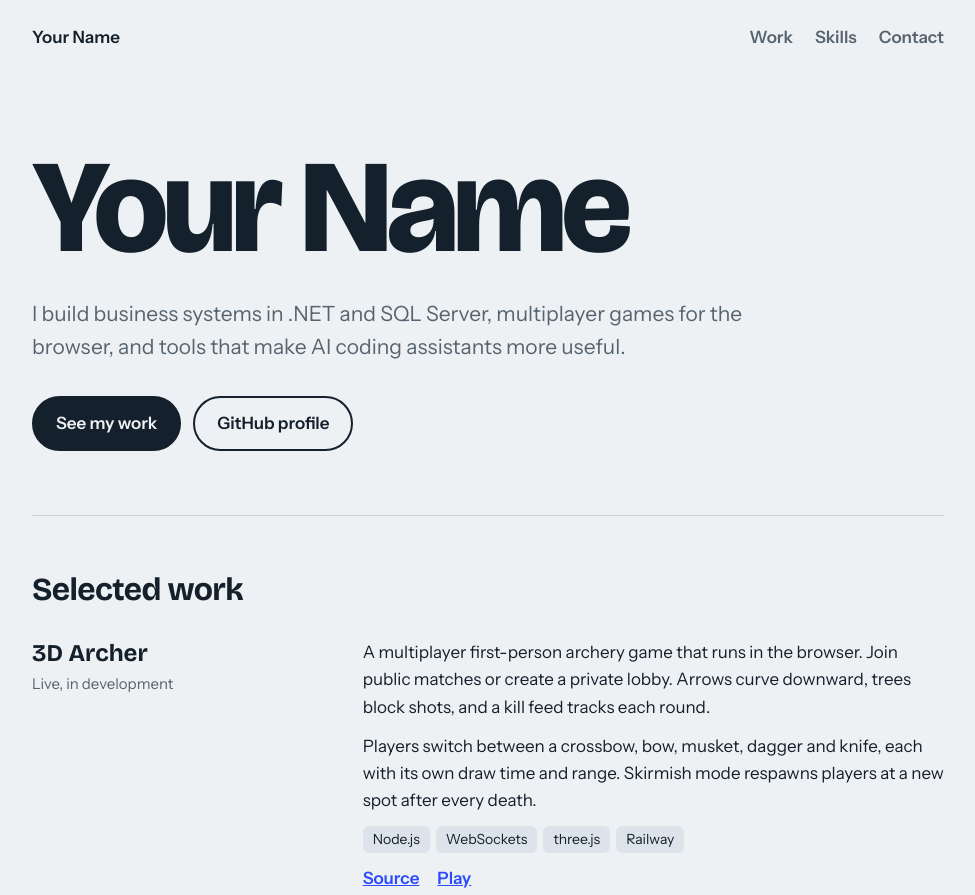
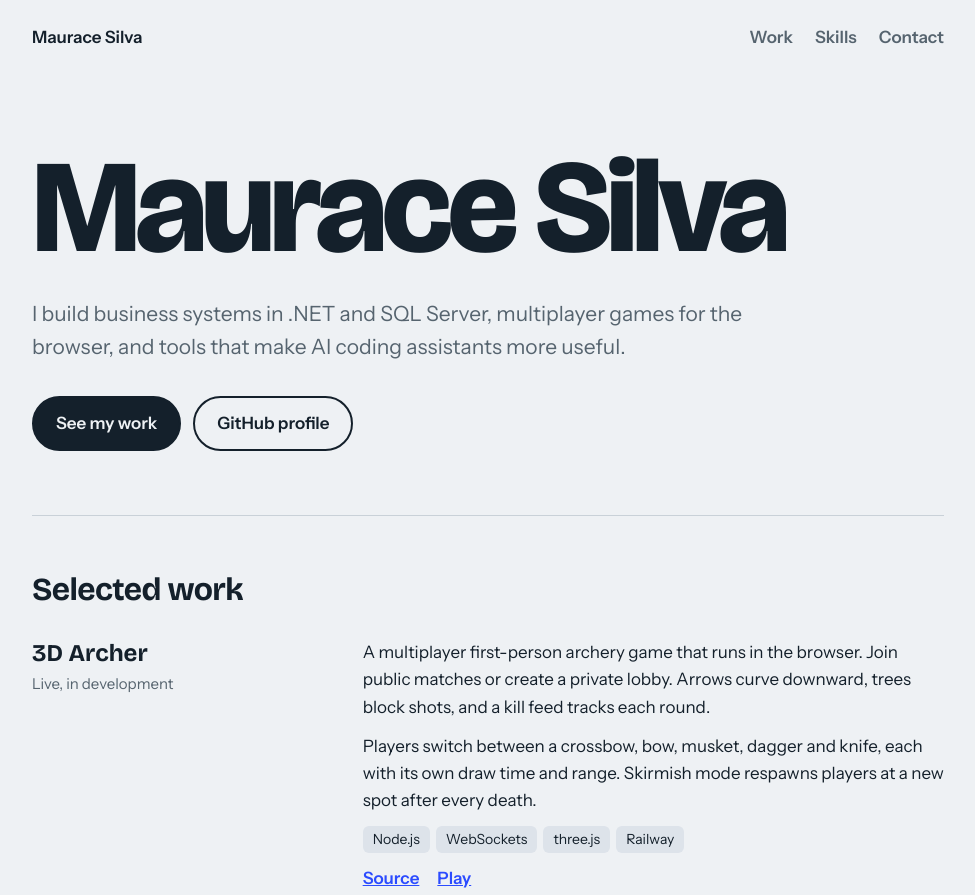
Before and after one commit to morsevii-coder/morsevii-coder.github.io, a plain HTML site: page index.html in a window 1280 px wide. Shown: the top 895 px of the page, without its empty margins (152-1127 px from the left). Drawn offline with nearby package versions, Linux system fonts and the light colour scheme.

Commit message:
2nd commit

```diff
--- a/index.html
+++ b/index.html
@@ -3,7 +3,7 @@
 <head>
 <meta charset="utf-8">
 <meta name="viewport" content="width=device-width, initial-scale=1">
-<title>Your Name – Developer Portfolio</title>
+<title>MNSilva – Developer Portfolio</title>
 <meta name="description" content="Full-stack developer building .NET business systems, multiplayer web games and AI tooling.">
 <link rel="preconnect" href="https://fonts.googleapis.com">
 <link rel="preconnect" href="https://fonts.gstatic.com" crossorigin>
@@ -56,12 +56,12 @@ footer a{color:var(--ink);font-weight:600}
 <body>
 <div class="wrap">
   <header class="top">
-    <a href="#">Your Name</a>
+    <a href="#">Maurace Silva</a>
     <nav><a href="#work">Work</a><a href="#skills">Skills</a><a href="#contact">Contact</a></nav>
   </header>
 
   <div class="hero">
-    <h1>Your Name</h1>
+    <h1>Maurace Silva</h1>
     <p>I build business systems in .NET and SQL Server, multiplayer games for the browser, and tools that make AI coding assistants more useful.</p>
     <div class="btns">
       <a class="btn primary" href="#work">See my work</a>
@@ -120,7 +120,7 @@ footer a{color:var(--ink);font-weight:600}
   </section>
 
   <footer id="contact">
-    <p>Open to new projects and roles. Email me at <a href="mailto:you@example.com">you@example.com</a> or find me on <a href="https://github.com/morsevii-coder">GitHub</a>.</p>
+    <p>Open to new projects and roles. Email me at <a href="mailto:maurace.silva@gmail.com">maurace.silva@gmail.com</a> or find me on <a href="https://github.com/morsevii-coder">GitHub</a>.</p>
   </footer>
 </div>
 </body>
```
